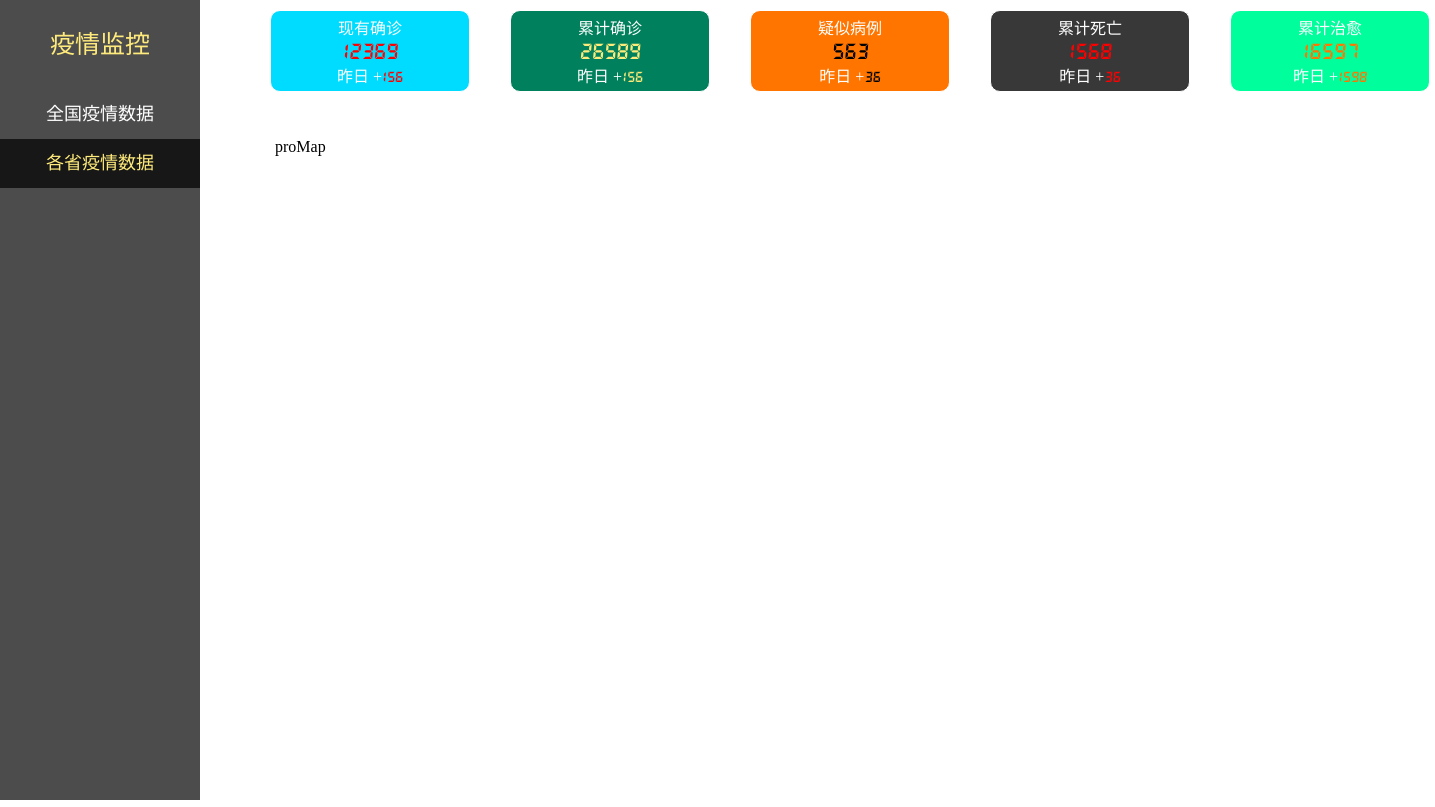
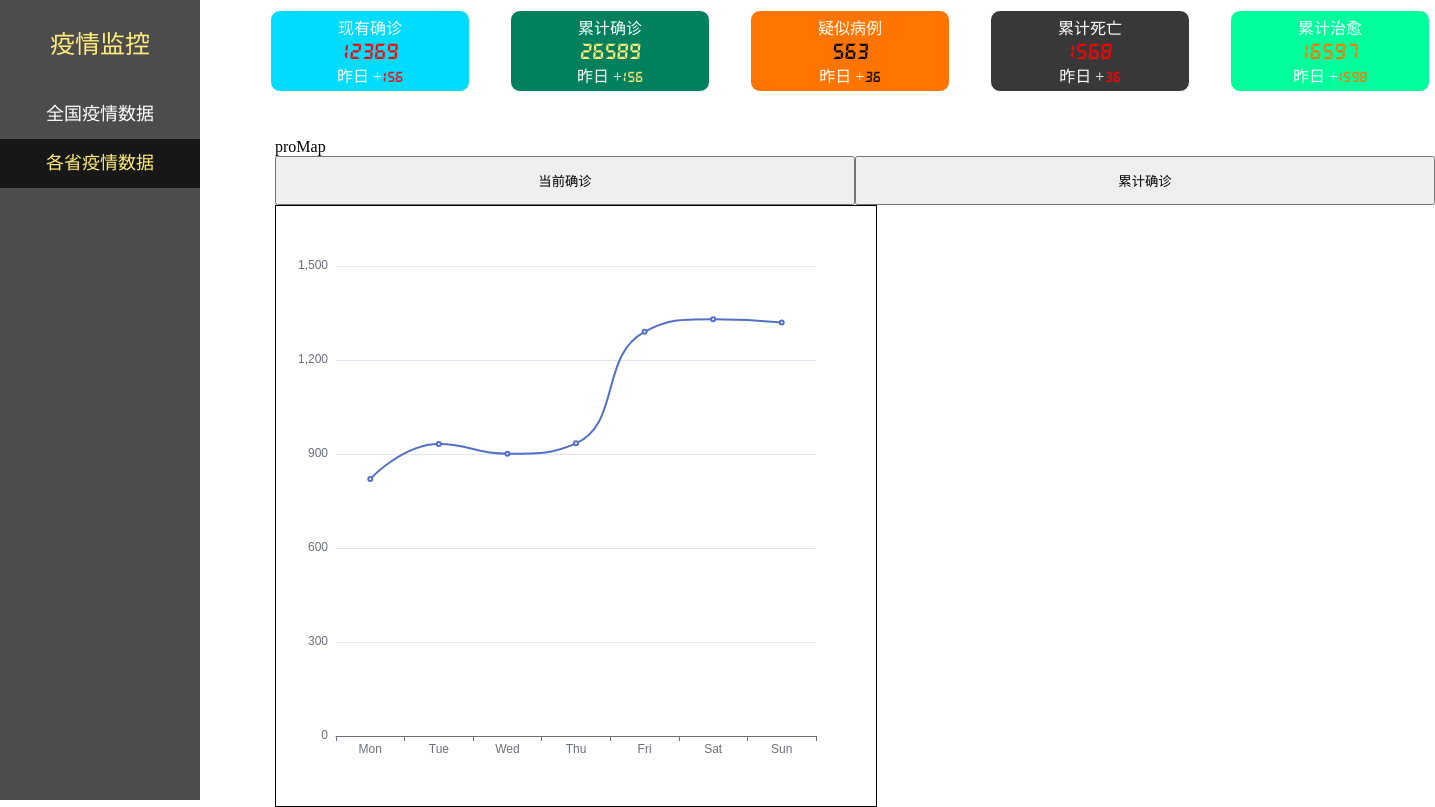
Before and after one commit to Pro-pro-cloud/-web-, a Vue app: page /provincemap in a window 1280 px wide. Shown: the whole page, 1435 px wide, since content can reach past the window. Built offline with nearby package versions, Linux system fonts and the light colour scheme.

Commit message:
折线图切换完成

```diff
--- a/package.json
+++ b/package.json
@@ -8,6 +8,7 @@
   },
   "dependencies": {
     "core-js": "^3.6.5",
+    "echarts": "^5.1.2",
     "vue": "^2.6.11",
     "vue-router": "^3.2.0",
     "vuex": "^3.4.0"
--- /dev/null
+++ b/src/components/content/prochart/prochart.vue
@@ -0,0 +1,61 @@
+<template>
+    <div class="mychart" ref="mychart">
+        prochart
+    </div>
+</template>
+
+<script>
+export default {
+    name : 'prochart',
+    data () {
+        return {
+
+        }
+    },
+    props : {
+        lineValue :{
+            type : Array,
+            default: []
+        }
+    },
+    watch : {
+        lineValue : {
+            handler(){
+                this.drawLine()
+            },
+            deep:true
+        }
+    },
+    mounted () {
+        this.drawLine()
+    },
+    methods : {
+        drawLine () {
+            let mychart = this.$echarts.init(this.$refs.mychart)
+            let option = {
+                xAxis: {
+                    type: 'category',
+                    data: ['Mon', 'Tue', 'Wed', 'Thu', 'Fri', 'Sat', 'Sun']
+                },
+                yAxis: {
+                    type: 'value'
+                },
+                series: [{
+                    data: this.lineValue,
+                    type: 'line',
+                    smooth: true
+                }]
+            }
+        option && mychart.setOption(option)
+        }
+    }
+}
+</script>
+
+<style scoped>
+    .mychart {
+        height: 600px;
+        width: 600px;
+        border: 1px black solid;
+    }
+</style>
--- a/src/main.js
+++ b/src/main.js
@@ -2,8 +2,11 @@ import Vue from 'vue'
 import App from './App.vue'
 import router from './router'
 import store from './store'
+import * as echarts from 'echarts';
 
 Vue.config.productionTip = false
+Vue.prototype.$echarts = echarts
+Vue.use(echarts)
 
 new Vue({
   router,
--- a/src/views/province/mapVue/proMap.vue
+++ b/src/views/province/mapVue/proMap.vue
@@ -2,26 +2,37 @@
     <div>
         <main-agg-data :general-data="genData"></main-agg-data>
         <div>proMap</div>
+        <div class="btn">
+            <div class="btn-item" @click="btnClick(index)" v-for="(item,index) in btnTittle" :key="index">
+            <button>{{item}}</button>
+            </div>
+        </div>
+        <prochart :lineValue='chartData'></prochart>
     </div>
 </template>
 
 <script>
 
 import MainAggData from '../../../components/content/mainAggData/MainAggData.vue'
+import Prochart from '../../../components/content/prochart/prochart.vue'
 
 export default {
     name: 'proMap',
     data () {
         return {
-            province : null
+            province : null,
+            btnTittle : ['当前确诊','累计确诊'] ,
+            chartData : [820, 932, 901, 934, 1290, 1330, 1320],
+            cnum : [820, 932, 901, 934, 1290, 1330, 1320],
+            addnum : [222,555,444,680,20,1500,2100]
         }
     },
     components:{
-        MainAggData
+        MainAggData,
+        Prochart
     },
     created () {
         this.province = this.$route.query.proname
-        console.log(this.province);
     },
     computed:{
       genData(){
@@ -33,10 +44,32 @@ export default {
           cumCur:{data:16597,add:1598}
         }
       }
+    },
+    methods : {
+        btnClick(index){
+            if(index === 0){
+                this.chartData = this.cnum
+            } else if (index === 1) {
+                this.chartData = this.addnum
+            } else {
+                this.chartData = this.cnum
+            }
+        }
     }
 }
 </script>
 
 <style scoped>
-
+.btn{
+    display: flex;
+    width: 1160px;
+    height: 49px;
+}
+.btn .btn-item{
+    flex:1
+}
+.btn .btn-item button{
+    width: 100%;
+    height: 49px;
+}
 </style>
```
Also changed, not shown: 1 other file (tests, documents, lock files or other folders).
